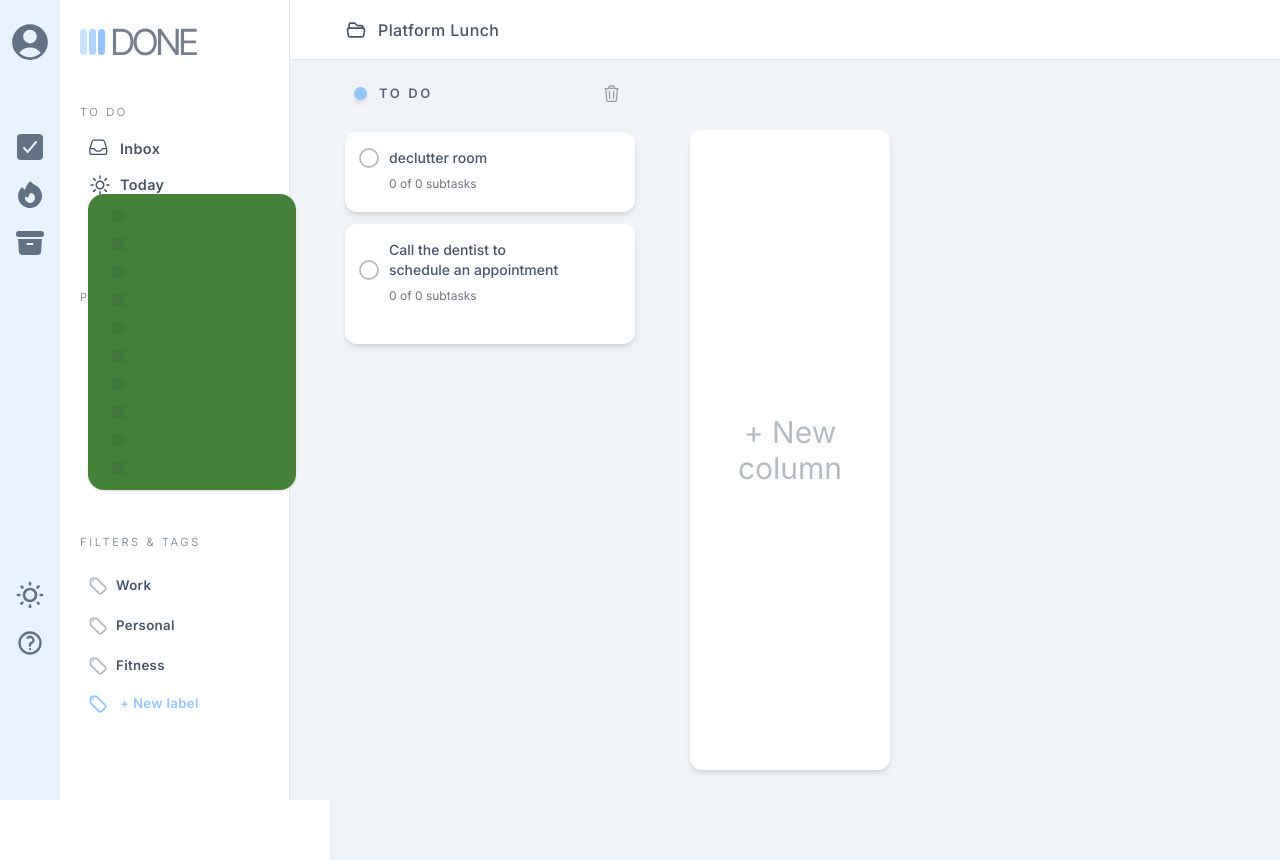
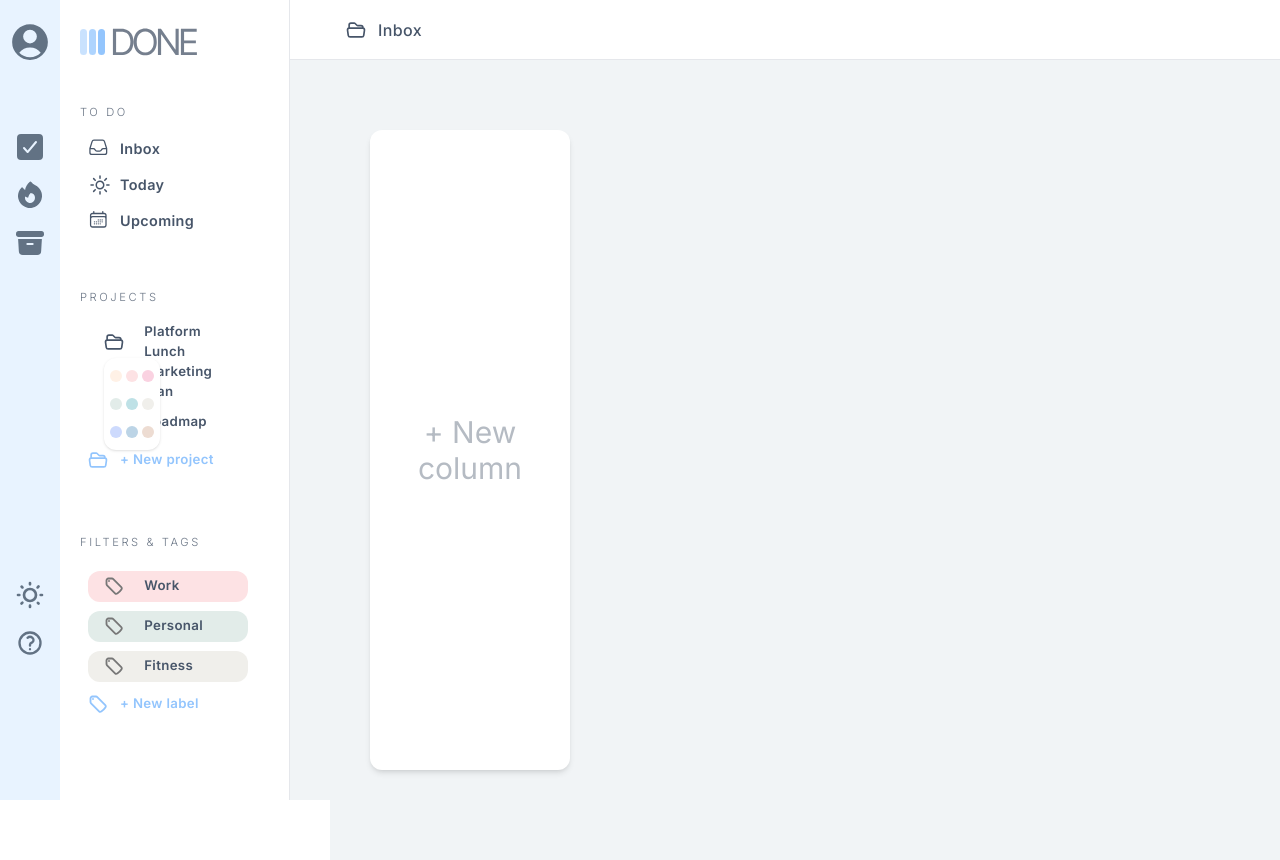
Before and after one commit to ayseakimsar/done-react-ts, a React (Vite) app: page / in a window 1280 px wide. Both pictures are taken after a click on the button 98 px from the left and 341 px from the top of the page. Shown: the top 860 px of the page. Built offline with nearby package versions, Linux system fonts and the light colour scheme.

Commit message:
feat: editable label color

```diff
--- a/src/App.tsx
+++ b/src/App.tsx
@@ -25,9 +25,12 @@ function App() {
     id: "inbox",
     title: "Inbox",
     type: "main-filter",
+    color: "",
   });
   const [activeTask, setActiveTask] = useState<Task | null>();
   const [activeLabel, setActiveLabel] = useState<Label | null>();
+
+  console.log(activeLabel?.color);
 
   function getParentTaskList() {
     if (!activeTask) return;
@@ -76,11 +79,11 @@ function App() {
   const parentProject: Project | undefined = findParentProjectById();
 
   function createNewProject() {
-    console.log(projects);
-    const newProject = {
+    const newProject: Project = {
       id: generateId(),
       title: `Project ${projects.length - 2}`,
       type: "project",
+      color: "",
     };
     const todoColumn = {
       id: generateId(),
@@ -130,6 +133,16 @@ function App() {
     const updatedLabels = labels.map((label) => {
       if (label.id !== labelId) return label;
       return { ...label, title: newTitle };
+    });
+
+    setLabels(updatedLabels);
+  }
+
+  function updateLabelColor(labelId: Id, color: string) {
+    console.log(color);
+    const updatedLabels = labels.map((label) => {
+      if (label.id !== labelId) return label;
+      return { ...label, color: color };
     });
 
     setLabels(updatedLabels);
@@ -225,6 +238,7 @@ function App() {
         labels={labels}
         updateProjectTitle={updateProjectTitle}
         updateLabelTitle={updateLabelTitle}
+        updateLabelColor={updateLabelColor}
       />
       <KanbanBoard
         parentProject={parentProject}
--- a/src/components/SecondarySidebar/SecondarySidebar.tsx
+++ b/src/components/SecondarySidebar/SecondarySidebar.tsx
@@ -15,6 +15,7 @@ interface Props {
   projects: Project[];
   labels: Label[];
   updateLabelTitle: (labelId: Id, newTitle: string) => void;
+  updateLabelColor: (labelId: Id, color: string) => void;
   updateProjectTitle: (projectId: Id, newTitle: string) => void;
   deleteProject: (projectId: Id) => void;
   deleteLabel: (labelId: Id) => void;
@@ -26,9 +27,11 @@ export default function SecondarySidebar({
   createNewProject,
   createNewLabel,
   updateLabelTitle,
+  updateLabelColor,
   updateProjectTitle,
   deleteProject,
   deleteLabel,
+
   projects,
   labels,
 }: Props) {
@@ -74,6 +77,7 @@ export default function SecondarySidebar({
                   updateProjectTitle={updateProjectTitle}
                   deleteProject={deleteProject}
                   deleteLabel={deleteLabel}
+                  updateLabelColor={updateLabelColor}
                 />
               )
             );
@@ -98,6 +102,7 @@ export default function SecondarySidebar({
                 filter={label}
                 handleFilterSelection={handleLabelSelection}
                 updateLabelTitle={updateLabelTitle}
+                updateLabelColor={updateLabelColor}
                 updateProjectTitle={updateProjectTitle}
                 deleteProject={deleteProject}
                 deleteLabel={deleteLabel}
--- a/src/components/SecondarySidebar/SidebarSecondaryFilter.tsx
+++ b/src/components/SecondarySidebar/SidebarSecondaryFilter.tsx
@@ -10,6 +10,7 @@ interface Props {
   handleFilterSelection: (filter: Project | Label) => void;
   updateLabelTitle: (labelId: Id, newTitle: string) => void;
   updateProjectTitle: (projectId: Id, newTitle: string) => void;
+  updateLabelColor: (labelId: Id, color: string) => void;
   deleteProject: (projectId: Id) => void;
   deleteLabel: (labelId: Id) => void;
 }
@@ -18,6 +19,7 @@ export default function SidebarProjectFilter({
   filter,
   handleFilterSelection,
   updateLabelTitle,
+  updateLabelColor,
   updateProjectTitle,
   deleteProject,
   deleteLabel,
@@ -26,6 +28,7 @@ export default function SidebarProjectFilter({
   const [isFilterHovered, setIsFilterHovered] = useState(false);
   const inputRef = useRef<HTMLInputElement>(null);
   const [isColorPickerOpen, setIsColorPickerOpen] = useState(false);
+  const colorPickerRef = useRef(null);
 
   useEffect(() => {
     if (editMode && inputRef.current) {
@@ -33,15 +36,36 @@ export default function SidebarProjectFilter({
     }
   }, [editMode]);
 
+  function handleLabelIconClick(event: React.ChangeEvent<HTMLInputElement>) {
+    event.stopPropagation();
+    setIsColorPickerOpen(!isColorPickerOpen);
+  }
+  function handleLabelColorSelection(col: string) {
+    updateLabelColor(filter.id, col);
+    setIsColorPickerOpen(false);
+  }
   function handleTitleUpdate(title: string) {
     if (filter.type === "label") updateLabelTitle(filter.id, title);
     if (filter.type === "project") updateProjectTitle(filter.id, title);
   }
-
   function handleDelete() {
     if (filter.type === "project") deleteProject(filter.id);
     if (filter.type === "label") deleteLabel(filter.id);
   }
+  function handleClickOutsideColorPicker(e) {
+    if (colorPickerRef.current && !colorPickerRef.current.contains(e.target)) {
+      setIsColorPickerOpen(false);
+    }
+  }
+  useEffect(() => {
+    // Attach the event listener when the component is mounted
+    document.addEventListener("mousedown", handleClickOutsideColorPicker);
+
+    // Clean up the event listener when the component is unmounted
+    return () => {
+      document.removeEventListener("mousedown", handleClickOutsideColorPicker);
+    };
+  }, []);
 
   return (
     <button
@@ -50,25 +74,36 @@ export default function SidebarProjectFilter({
       onMouseEnter={() => setIsFilterHovered(true)}
       onMouseLeave={() => setIsFilterHovered(false)}
     >
-      <div className="flex h-10 items-center justify-between px-3 pl-7 text-[0.83em] font-semibold tracking-wide text-light-primaryText transition-all duration-300 hover:rounded-r-full hover:bg-light-mainSidebar">
-        <div className="flex items-center gap-2">
+      <div className="flex h-10 items-center justify-between pl-7 text-[0.83em] font-semibold tracking-wide text-light-primaryText transition-all duration-300 hover:rounded-r-full hover:bg-light-mainSidebar">
+        <div
+          className="flex h-[1.9rem] w-40 items-center gap-2 rounded-xl px-3"
+          style={{ backgroundColor: filter.color }}
+        >
           <div
             role="button"
             tabIndex={0}
-            className=""
-            onClick={() => setIsColorPickerOpen(!isColorPickerOpen)}
-            onBlur={() => setIsColorPickerOpen(false)}
+            className="flex h-7 w-10 items-center justify-center rounded-xl duration-300 hover:bg-[#00000012]"
+            onClick={(e) => handleLabelIconClick(e)}
           >
             {filter.type === "project" ? <ProjectIcon /> : <LabelIcon />}
           </div>
-          {isColorPickerOpen && (
-            <ul className="bg- menu dropdown-content absolute w-52 rounded-box bg-[#458239] p-2 shadow">
-              {labelColors.map((col) => (
-                <li role="button" className={`h-3 w-3 bg-[#326]`}></li>
-              ))}{" "}
-            </ul>
-          )}
-
+          <div
+            className="relative left-[-2rem] top-[1rem]"
+            ref={colorPickerRef}
+          >
+            {isColorPickerOpen && (
+              <div className="menu dropdown-content absolute z-10 grid grid-cols-3 gap-4 rounded-xl bg-[#fff] p-3 shadow">
+                {labelColors.map((col) => (
+                  <div
+                    onClick={() => handleLabelColorSelection(col)}
+                    role="button"
+                    className="h-3 w-3 justify-self-center rounded-full transition-all hover:shadow-md"
+                    style={{ backgroundColor: col }}
+                  ></div>
+                ))}{" "}
+              </div>
+            )}
+          </div>
           <div
             className="w-[130px] text-start"
             onDoubleClick={() => setEditMode(true)}
@@ -89,11 +124,11 @@ export default function SidebarProjectFilter({
             ) : filter.title === "" ? (
               <div>&nbsp;</div> // nonbreakable space, it is for the div not to be empty, in case new title is empty.
             ) : (
-              filter.title
+              <div>{filter.title}</div>
             )}
           </div>
         </div>
-
+        {/* Delete Button */}
         <div
           className={`flex gap-1 ${isFilterHovered ? "opacity-100" : "opacity-0"} transition-all duration-100 ease-linear`}
           onClick={() => handleDelete()}
--- a/src/icons/SecondarySidebar/LabelIcon.tsx
+++ b/src/icons/SecondarySidebar/LabelIcon.tsx
@@ -2,7 +2,7 @@ interface Props {
   color?: string;
 }
 
-export default function LabelIcon({ color = "#b5bbc3" }: Props) {
+export default function LabelIcon({ color = "#777" }: Props) {
   return (
     <svg
       xmlns="http://www.w3.org/2000/svg"
@@ -10,7 +10,7 @@ export default function LabelIcon({ color = "#b5bbc3" }: Props) {
       viewBox="0 0 24 24"
       strokeWidth={2.2}
       stroke={color}
-      className="size-5"
+      className={`size-5 duration-300 hover:stroke-[#777]`}
     >
       <path
         strokeLinecap="round"
--- a/src/labelColors.ts
+++ b/src/labelColors.ts
@@ -1,5 +1,4 @@
 export const labelColors: string[] = [
-  "#eae4e9",
   "#fff1e6",
   "#fde2e4",
   "#fad2e1",
--- a/src/types.ts
+++ b/src/types.ts
@@ -4,6 +4,7 @@ export type Project = {
   id: Id;
   title: string;
   type: string;
+  color: string;
 };
 
 export type Column = {
```
Also changed, not shown: src/components/KanbanBoard/KanbanBoard.tsx (+0 -13 lines).
